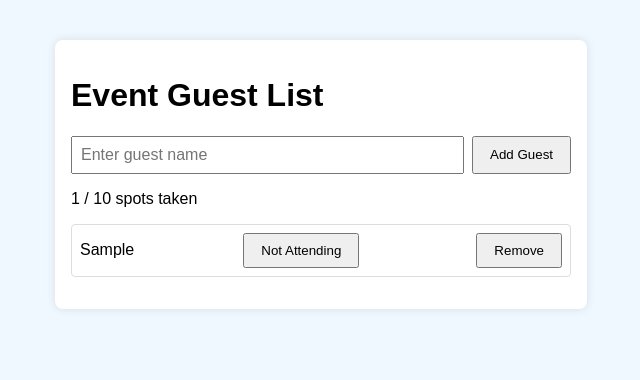
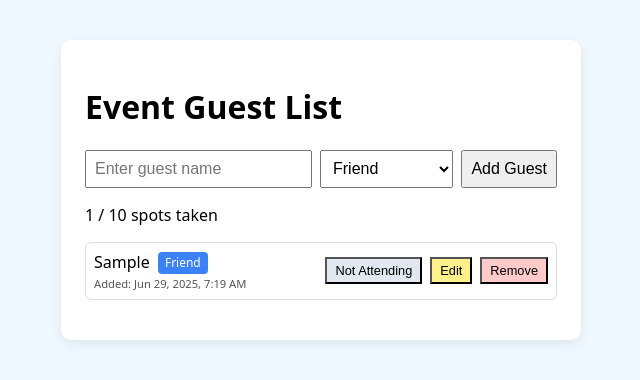
Before and after one commit to SylviaWahome/Code-Challenge-2, a plain HTML site: page index.html in a window 1280 px wide. Both pictures are taken after typing "Sample" into the empty fields and a click on the button "Add Guest". Shown: the whole page, without its empty margins (319-959 px from the left). Drawn offline with Linux system fonts and the light colour scheme.

Commit message:
Stretch: category badges, timestamps, edit feature

```diff
--- a/index.html
+++ b/index.html
@@ -2,20 +2,39 @@
 <html lang="en">
 <head>
   <meta charset="UTF-8" />
-  <meta name="viewport" content="width=device-width, initial-scale=1.0"/>
+  <meta name="viewport" content="width=device-width, initial-scale=1.0" />
   <title>Guest List Manager</title>
   <link rel="stylesheet" href="style.css" />
 </head>
 <body>
   <main class="container">
     <h1>Event Guest List</h1>
+
+    <!-- ===== Form ===== -->
     <form id="guest-form">
-      <input id="guest-input" type="text" placeholder="Enter guest name" required />
+      <input
+        id="guest-input"
+        type="text"
+        placeholder="Enter guest name"
+        autocomplete="off"
+        required
+      />
+
+      <select id="category-select">
+        <option value="Friend">Friend</option>
+        <option value="Family">Family</option>
+        <option value="Colleague">Colleague</option>
+      </select>
+
       <button type="submit">Add Guest</button>
     </form>
+
     <p id="counter">0 / 10 spots taken</p>
+
+    <!-- ===== Guest list ===== -->
     <ul id="guest-list"></ul>
   </main>
+
   <script type="module" src="src/index.js"></script>
 </body>
 </html>
--- a/src/index.js
+++ b/src/index.js
@@ -1,67 +1,110 @@
-// ===== DOM Elements =====
-const form = document.querySelector('#guest-form');
-const input = document.querySelector('#guest-input');
-const guestListEl = document.querySelector('#guest-list');
-const counterEl = document.querySelector('#counter');
+/* =========================================================
+   Guest List Manager with categories, timestamps & editing
+   ========================================================= */
 
-// ===== Data =====
-const guests = [];
+// ----- DOM refs -----
+const form           = document.querySelector('#guest-form');
+const input          = document.querySelector('#guest-input');
+const categorySelect = document.querySelector('#category-select');
+const guestListEl    = document.querySelector('#guest-list');
+const counterEl      = document.querySelector('#counter');
 
-// ===== Functions =====
+// ----- State -----
+const guests = []; // each guest: {name, category, attending, addedAt}
+
+// ----- Helpers -----
+const formatTimestamp = ms =>
+  new Date(ms).toLocaleString(undefined, { dateStyle: 'medium', timeStyle: 'short' });
+
 function renderCounter() {
   counterEl.textContent = `${guests.length} / 10 spots taken`;
 }
 
 function buildGuestItem(guest, index) {
+  // container
   const li = document.createElement('li');
-  const span = document.createElement('span');
-  span.textContent = guest.name;
+  if (guest.attending) li.classList.add('attending');
 
+  // left‑side info (name + badge + time)
+  const infoWrap = document.createElement('div');
+  infoWrap.style.flex = '1'; // use flex space
+
+  const nameSpan = document.createElement('span');
+  nameSpan.className = 'name';
+  nameSpan.textContent = guest.name;
+
+  const badge = document.createElement('span');
+  badge.className = `badge ${guest.category.toLowerCase()}`;
+  badge.textContent = guest.category;
+
+  const timestamp = document.createElement('div');
+  timestamp.className = 'timestamp';
+  timestamp.textContent = `Added: ${formatTimestamp(guest.addedAt)}`;
+
+  infoWrap.append(nameSpan, badge, timestamp);
+
+  // RSVP toggle
   const rsvpBtn = document.createElement('button');
+  rsvpBtn.className = 'rsvp-btn';
   rsvpBtn.textContent = guest.attending ? 'Attending' : 'Not Attending';
-  rsvpBtn.className = 'rsvp-btn';
   rsvpBtn.addEventListener('click', () => {
     guest.attending = !guest.attending;
-    rsvpBtn.textContent = guest.attending ? 'Attending' : 'Not Attending';
-    li.classList.toggle('attending', guest.attending);
+    renderList(); // simplest: re-render
   });
 
+  // Edit
+  const editBtn = document.createElement('button');
+  editBtn.className = 'edit-btn';
+  editBtn.textContent = 'Edit';
+  editBtn.addEventListener('click', () => {
+    const newName = prompt('Edit guest name:', guest.name);
+    if (newName && newName.trim()) {
+      guest.name = newName.trim();
+      renderList();
+    }
+  });
+
+  // Remove
   const removeBtn = document.createElement('button');
+  removeBtn.className = 'remove-btn';
   removeBtn.textContent = 'Remove';
   removeBtn.addEventListener('click', () => {
     guests.splice(index, 1);
     renderList();
   });
 
-  li.append(span, rsvpBtn, removeBtn);
-  li.classList.toggle('attending', guest.attending);
+  li.append(infoWrap, rsvpBtn, editBtn, removeBtn);
   return li;
 }
 
 function renderList() {
   guestListEl.innerHTML = '';
-  guests.forEach((guest, i) => {
-    const li = buildGuestItem(guest, i);
-    guestListEl.appendChild(li);
-  });
+  guests.forEach((guest, idx) => guestListEl.appendChild(buildGuestItem(guest, idx)));
   renderCounter();
 }
 
-// ===== Event Listener =====
-form.addEventListener('submit', (e) => {
-  e.preventDefault();
+// ----- Form submit -----
+form.addEventListener('submit', e => {
+  e.preventDefault();          // 🔑 stop page reload
   const name = input.value.trim();
+  const category = categorySelect.value;
 
   if (!name) return;
   if (guests.length >= 10) {
-    alert("Guest limit reached (10 max)");
+    alert('Guest limit reached (10 max)');
     return;
   }
 
-  guests.push({ name, attending: false });
+  guests.push({
+    name,
+    category,
+    attending: false,
+    addedAt: Date.now()
+  });
+
   input.value = '';
   renderList();
 });
 
-// ===== Init =====
+// ----- Init -----
 renderCounter();
--- a/style.css
+++ b/style.css
@@ -1,37 +1,51 @@
+/* ---- Base layout ---- */
+*,
+*::before,
+*::after {
+  box-sizing: border-box;
+}
+
 body {
-  font-family: sans-serif;
-  background-color: #f0f8ff;
+  font-family: system-ui, sans-serif;
+  background: #f0f8ff;
   display: flex;
   justify-content: center;
   padding: 2rem;
 }
 
 .container {
-  max-width: 500px;
+  max-width: 520px;
   width: 100%;
-  background: #fff;
-  padding: 1rem;
-  border-radius: 8px;
-  box-shadow: 0 0 10px rgba(0,0,0,0.1);
+  background: #ffffff;
+  padding: 1.5rem;
+  border-radius: 10px;
+  box-shadow: 0 4px 12px rgba(0,0,0,0.07);
 }
 
+/* ---- Form ---- */
 form {
   display: flex;
   gap: 0.5rem;
   margin-bottom: 1rem;
 }
 
-input {
-  flex: 1;
+input,
+select,
+button {
   padding: 0.5rem;
   font-size: 1rem;
 }
 
+input,
+select {
+  flex: 1;
+}
+
 button {
-  padding: 0.5rem 1rem;
   cursor: pointer;
 }
 
+/* ---- Guest list ---- */
 ul {
   list-style: none;
   padding: 0;
@@ -41,17 +55,54 @@ li {
   display: flex;
   align-items: center;
   justify-content: space-between;
+  gap: 0.5rem;
+  padding: 0.5rem;
   margin-bottom: 0.5rem;
-  padding: 0.5rem;
   border: 1px solid #ddd;
-  border-radius: 4px;
+  border-radius: 6px;
 }
 
-li.attending span {
+li.attending span.name {
   font-weight: bold;
-  color: green;
+  color: #15803d;          /* green */
+}
+
+/* ---- Buttons inside list ---- */
+.rsvp-btn,
+.edit-btn,
+.remove-btn {
+  padding: 0.25rem 0.5rem;
+  font-size: 0.8rem;
 }
 
 .rsvp-btn {
-  margin-right: 0.5rem;
+  background: #e2e8f0;
 }
+
+.edit-btn {
+  background: #fef08a;
+}
+
+.remove-btn {
+  background: #fecaca;
+}
+
+/* ---- Category badges ---- */
+.badge {
+  padding: 0.15rem 0.45rem;
+  border-radius: 4px;
+  font-size: 0.75rem;
+  color: #fff;
+  margin-left: 0.5rem;
+}
+
+.friend   { background: #3b82f6; }   /* blue */
+.family   { background: #22c55e; }   /* green */
+.colleague{ background: #f59e0b; }   /* amber */
+
+/* ---- Timestamp ---- */
+.timestamp {
+  font-size: 0.7rem;
+  color: #555;
+  margin-top: 3px;
+}
```
Also changed, not shown: 1 other file.
